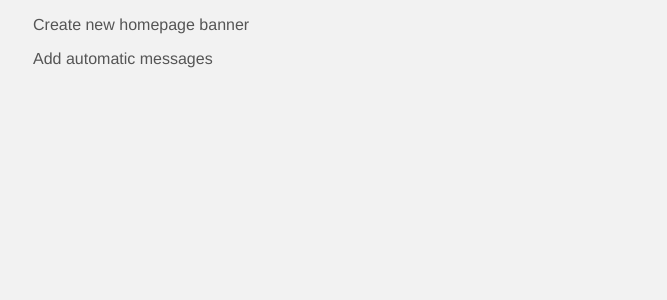
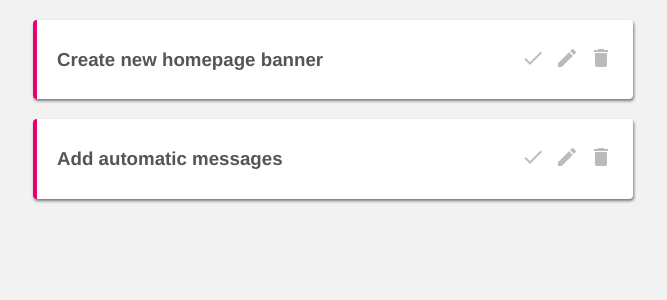
Before and after one commit to AlekhineFan/project-tracker, a Vue app in the folder vue_app/: page / in a window 1280 px wide. Shown: the top 300 px of the page, without its empty margins (307-974 px from the left). Built offline with nearby package versions, Linux system fonts and the light colour scheme; data requests are answered from the project's data file.

Commit message:
add deletion

```diff
--- a/vue_app/public/index.html
+++ b/vue_app/public/index.html
@@ -1,10 +1,11 @@
 <!DOCTYPE html>
 <html lang="">
   <head>
-    <meta charset="utf-8">
-    <meta http-equiv="X-UA-Compatible" content="IE=edge">
-    <meta name="viewport" content="width=device-width,initial-scale=1.0">
-    <link rel="icon" href="<%= BASE_URL %>favicon.ico">
+    <meta charset="utf-8" />
+    <meta http-equiv="X-UA-Compatible" content="IE=edge" />
+    <meta name="viewport" content="width=device-width,initial-scale=1.0" />
+    <link rel="icon" href="<%= BASE_URL %>favicon.ico" />
+    <link href="https://fonts.googleapis.com/icon?family=Material+Icons" rel="stylesheet" />
     <title><%= htmlWebpackPlugin.options.title %></title>
   </head>
   <body>
--- /dev/null
+++ b/vue_app/src/components/SingleProject.vue
@@ -0,0 +1,68 @@
+<template>
+  <div class="project">
+    <div class="actions">
+      <h3 @click="showDetails = !showDetails">{{ project.title }}</h3>
+      <div class="icons">
+        <span class="material-icons">
+          done
+        </span>
+        <span class="material-icons">
+          edit
+        </span>
+        <span @click="deleteProject" class="material-icons">
+          delete
+        </span>
+      </div>
+    </div>
+    <div v-if="showDetails" class="details">
+      <h3>{{ project.details }}</h3>
+    </div>
+  </div>
+</template>
+
+<script>
+  export default {
+    props: ['project'],
+    data() {
+      return {
+        showDetails: false,
+        uri: 'http://localhost:3000/projects/' + this.project.id,
+      };
+    },
+    methods: {
+      deleteProject() {
+        fetch(this.uri, { method: 'DELETE' })
+          .then(() => this.$emit('projectDeleted', this.project.id))
+          .catch(err => console.log(err));
+      },
+    },
+  };
+</script>
+
+<style>
+  .project {
+    margin: 20px auto;
+    background: white;
+    padding: 10px 20px;
+    border-radius: 4px;
+    box-shadow: 1px 2px 3px rgba(0, 0, 0, 0.5);
+    border-left: 4px solid #e90074;
+  }
+  h3 {
+    cursor: pointer;
+  }
+  .actions {
+    display: flex;
+    justify-content: space-between;
+    align-items: center;
+  }
+  .material-icons {
+    font-size: 24px;
+    margin-left: 10px;
+    cursor: pointer;
+    color: #bbb;
+  }
+  .material-icons:hover {
+    color: #777;
+  }
+</style>
--- a/vue_app/src/views/Home.vue
+++ b/vue_app/src/views/Home.vue
@@ -2,18 +2,18 @@
   <div class="home">
     <div v-if="projects.length">
       <div v-for="project in projects" :key="project.id">
-        <p>{{ project.title }}</p>
+        <SingleProject :project="project" @projectDeleted="handleDelete" />
       </div>
     </div>
   </div>
 </template>
 
 <script>
-  // @ is an alias to /src
+  import SingleProject from '../components/SingleProject';
 
   export default {
     name: 'Home',
-    components: {},
+    components: { SingleProject },
     data() {
       return {
         projects: [],
@@ -25,5 +25,10 @@
         .then(data => (this.projects = data))
         .catch(err => console.log(err));
     },
+    methods: {
+      handleDelete(id) {
+        this.projects = this.projects.filter(p => p.id != id);
+      },
+    },
   };
 </script>
```
